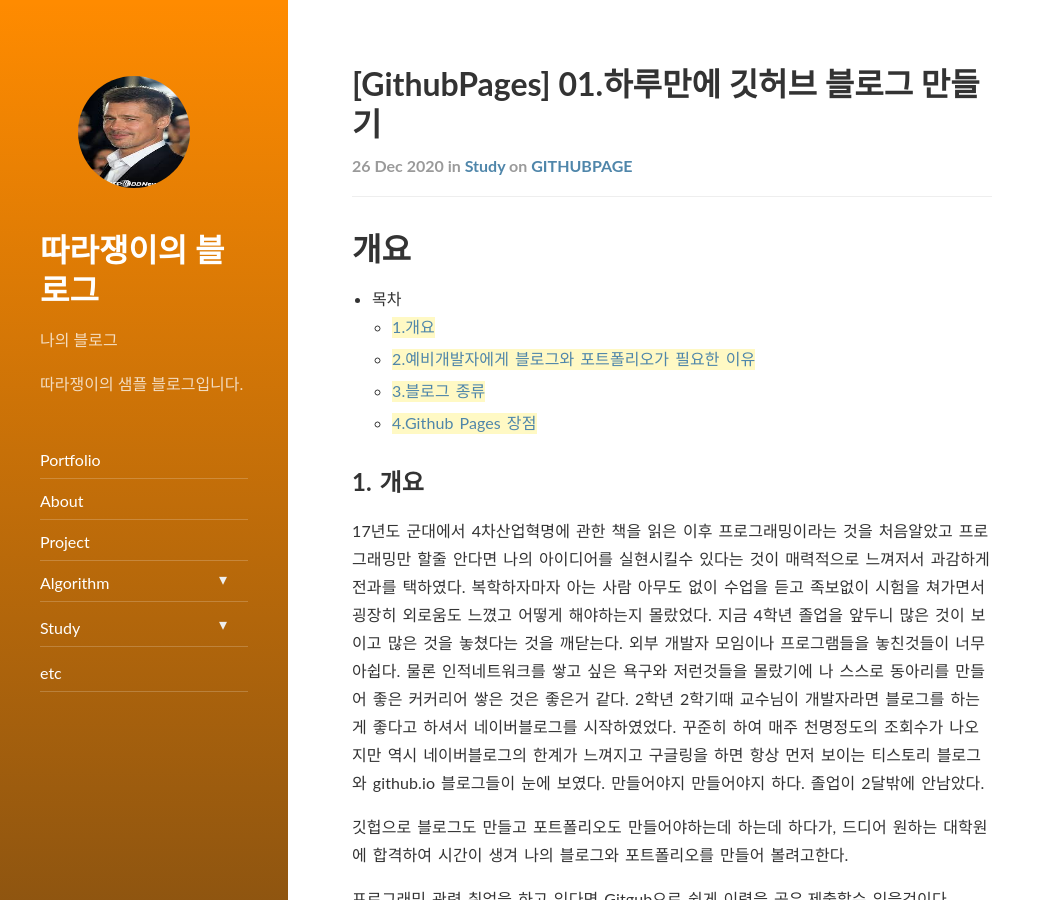
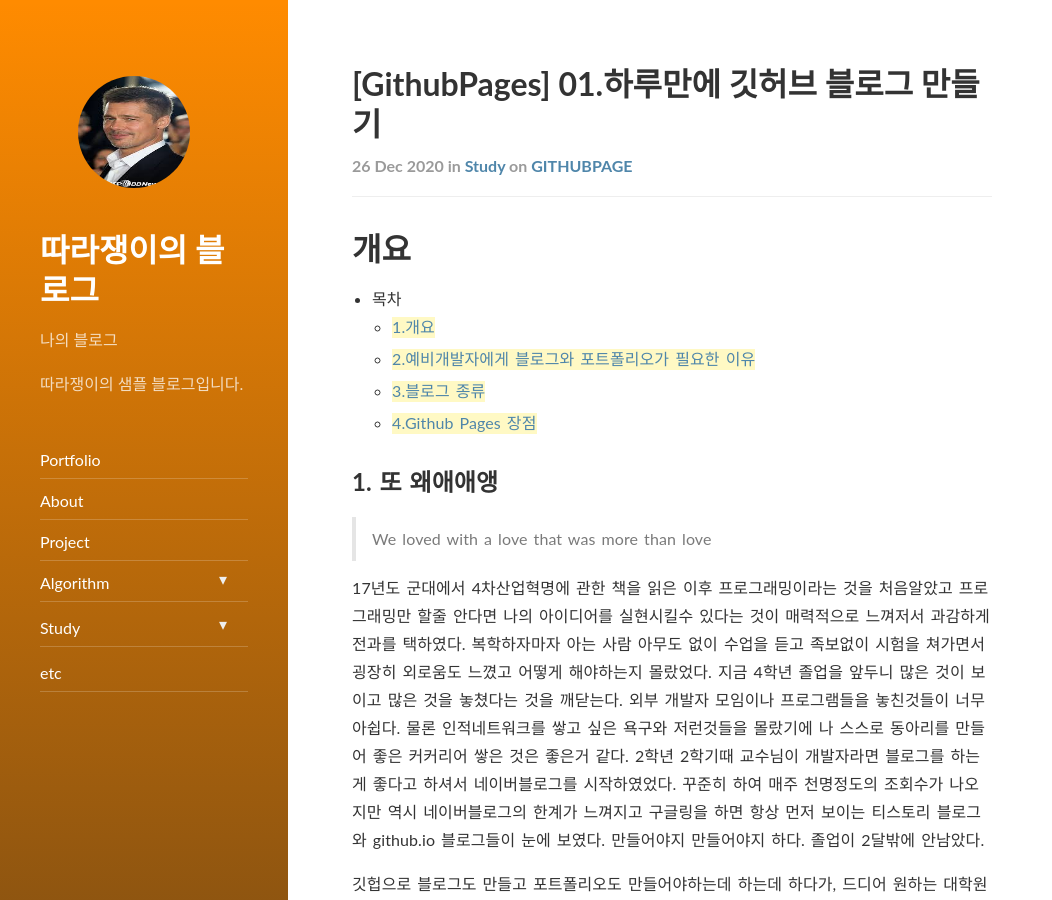
Before and after one commit to BigmanBigmind/BigmanBigmind.blog.github.io, a Jekyll site: the page built from _posts/study/2020-12-26-making-blog01.md, in a window 1280 px wide and 900 px high. Shown: the whole window, without its empty margins (0-1052 px from the left). Built offline with Jekyll 4.4.1, drawn with Linux system fonts in a browser that asks for light colours; nearby versions of some CDN libraries; some of the changed lines change nothing that is shown.

Commit message:
Update 2020-12-26-making-blog01.md

```diff
--- a/_posts/study/2020-12-26-making-blog01.md
+++ b/_posts/study/2020-12-26-making-blog01.md
@@ -1,14 +1,15 @@
 ---
 layout: post
-title:  "[GithubPages] 01.하루만에 깃허브 블로그 만들기"
-subtitle:   "개요"
-date: 2020-12-26 11:45:51 +0900
+title: '[GithubPages] 01.하루만에 깃허브 블로그 만들기'
+subtitle: 개요
+date: '2020-12-26 11:45:51 +0900'
 categories: study
 tags: githubpage
 comments: true
 related_posts:
-    - category/_posts/study/2020-12-26-making-blog-02.md
-    - category/_posts/study/2020-12-26-making-blog-03.md
+  - category/_posts/study/2020-12-26-making-blog-02.md
+  - category/_posts/study/2020-12-26-making-blog-03.md
+published: true
 ---
 
 # 개요
@@ -19,7 +20,11 @@ related_posts:
     - [3.블로그 종류](#3.블로그-종류)
     - [4.Github Pages 장점](#4.Github-Pages-장점)
 
-## 1. 개요
+## 1. 또 왜애애앵
+
+> We loved with a love that was more than love
+
+
 17년도 군대에서 4차산업혁명에 관한 책을 읽은 이후 프로그래밍이라는 것을 처음알았고 프로그래밍만 할줄 안다면 나의 아이디어를 실현시킬수 있다는 것이 매력적으로 느껴저서 과감하게 전과를 택하였다. 복학하자마자 아는 사람 아무도 없이 수업을 듣고 족보없이 시험을 쳐가면서 굉장히 외로움도 느꼈고 어떻게 해야하는지 몰랐었다. 지금 4학년 졸업을 앞두니 많은 것이 보이고 많은 것을 놓쳤다는 것을 깨닫는다. 외부 개발자 모임이나 프로그램들을 놓친것들이 너무 아쉽다. 물론 인적네트워크를 쌓고 싶은 욕구와 저런것들을 몰랐기에 나 스스로 동아리를 만들어 좋은 커커리어 쌓은 것은 좋은거 같다. 2학년 2학기때 교수님이 개발자라면 블로그를 하는게 좋다고 하셔서 네이버블로그를 시작하였었다. 꾸준히 하여 매주 천명정도의 조회수가 나오지만 역시 네이버블로그의 한계가 느껴지고 구글링을 하면 항상 먼저 보이는 티스토리 블로그와 github.io 블로그들이 눈에 보였다. 만들어야지 만들어야지 하다. 졸업이 2달밖에 안남았다.
 
 깃헙으로 블로그도 만들고 포트폴리오도 만들어야하는데 하는데 하다가, 드디어 원하는 대학원에 합격하여 시간이 생겨 나의 블로그와 포트폴리오를 만들어 볼려고한다.
```
